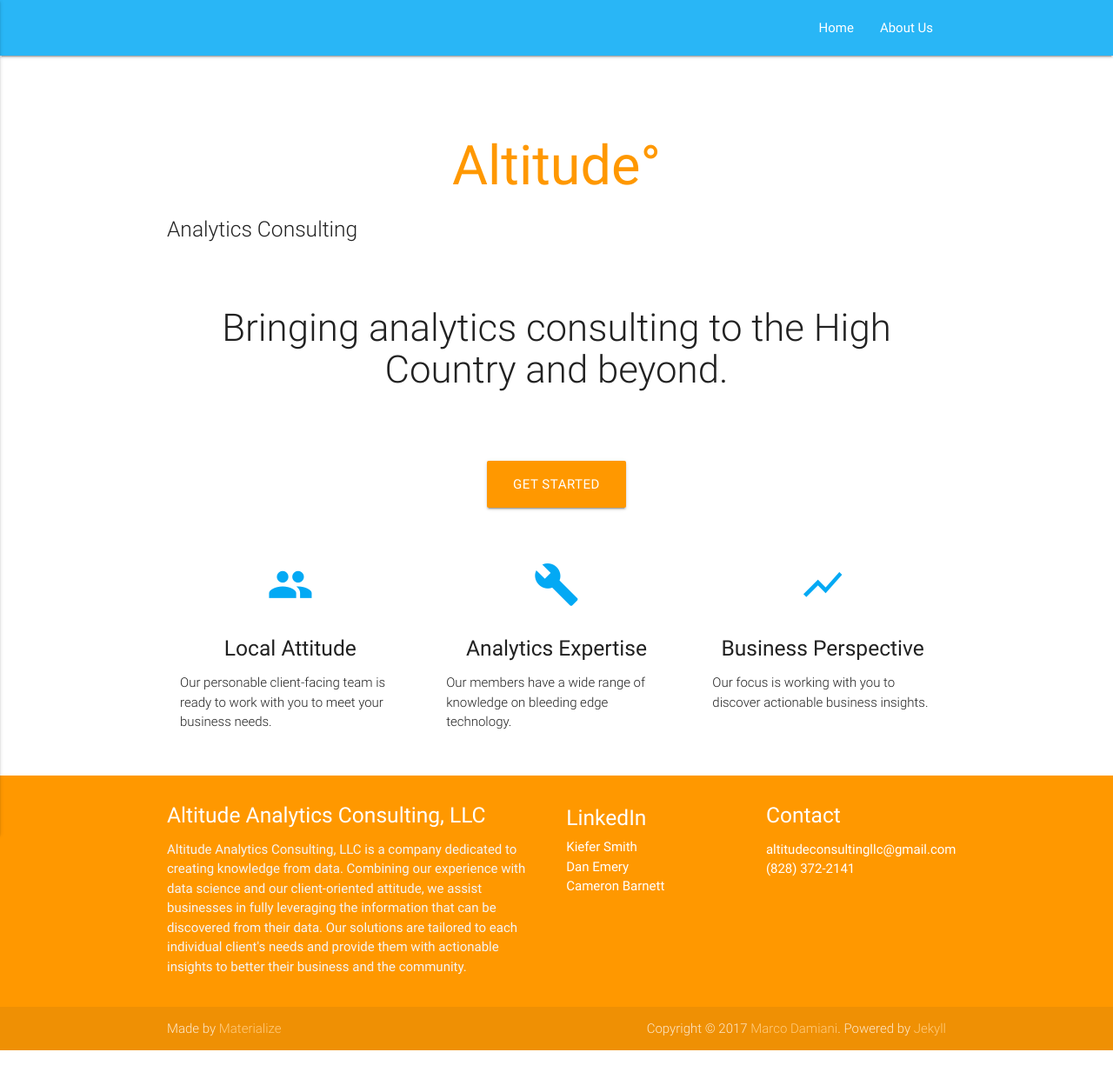
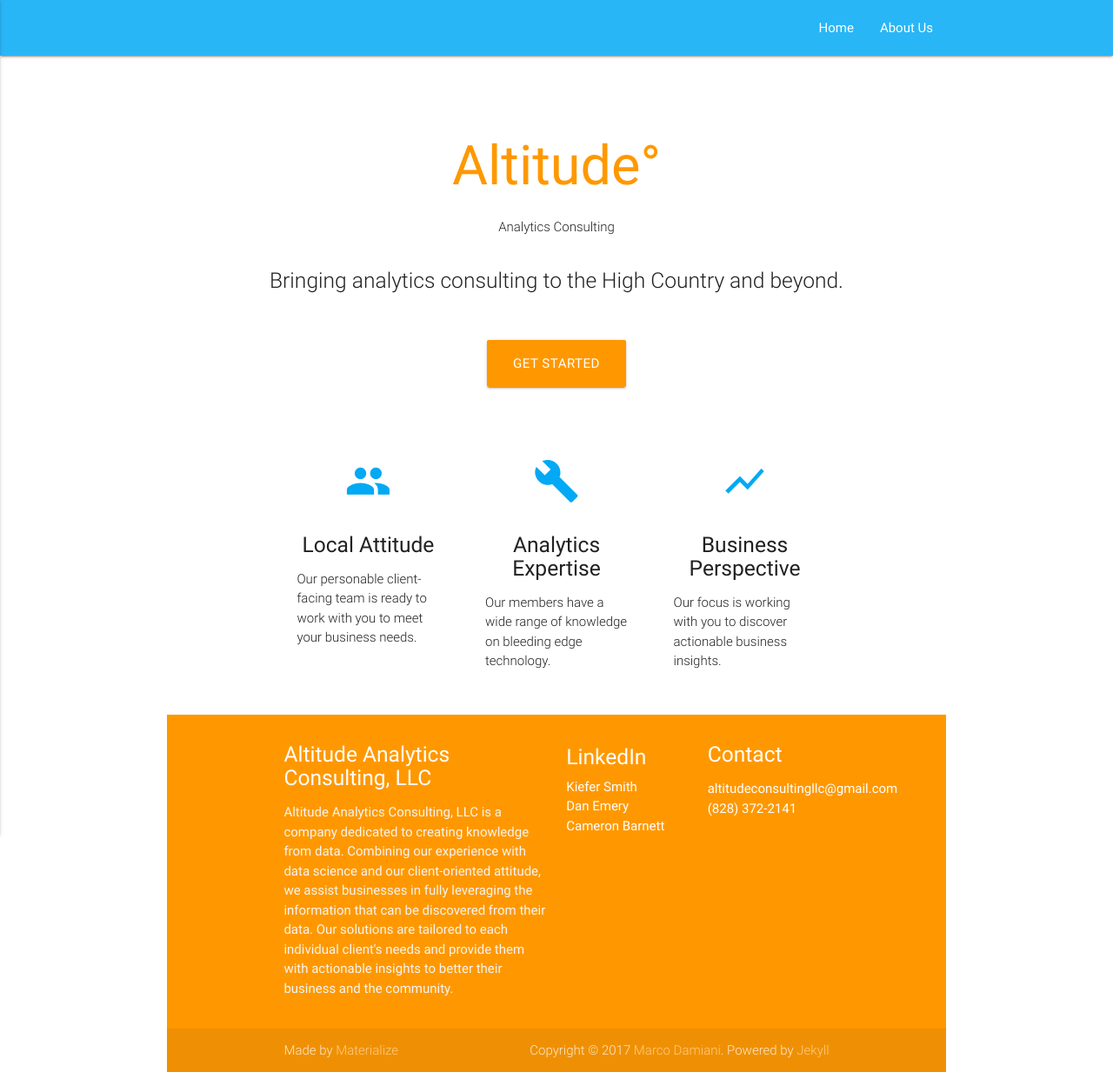
Before and after one commit to kiefersmith/Altitude-Website, a Jekyll site: the page built from index.md, in a window 1280 px wide. Shown: the whole page at 87% size. Built offline with Jekyll 4.4.1, drawn with Linux system fonts in a browser that asks for light colours; before the commit the page ends 1208 px from its top, so only the background shows below that.

Commit message:
Changed Home page.

```diff
--- a/_layouts/home.html
+++ b/_layouts/home.html
@@ -6,9 +6,11 @@
     <div class="container">
       <br><br>
       <h1 class="header center orange-text">{{ site.title }}</h1>
-      <h5 class = "header col s12 light"> Analytics Consulting</h5>
+      <div class = "row center">
+        <h7 class = "header col s12 light"> Analytics Consulting</h7>
+      <div>
       <div class="row center">
-        <h3 class="header col s12 light">{{ content }}</h3>
+        <h5 class="header col s12 light">{{ content }}</h5>
       </div>
       <div class="row center">
         <a href="https://goo.gl/forms/MVAGZVI8gtSVTJYi1" id="download-button" class="btn-large waves-effect waves-light orange">Get Started</a>
```
